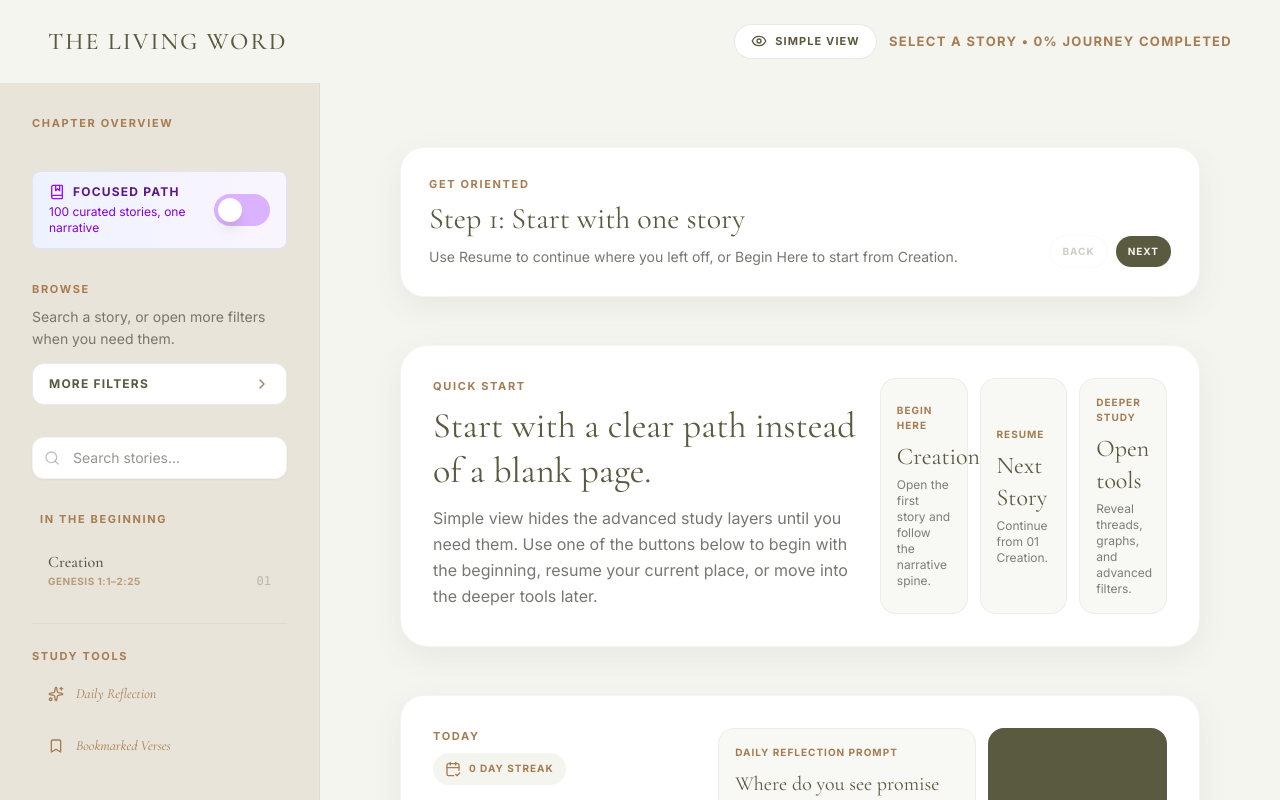
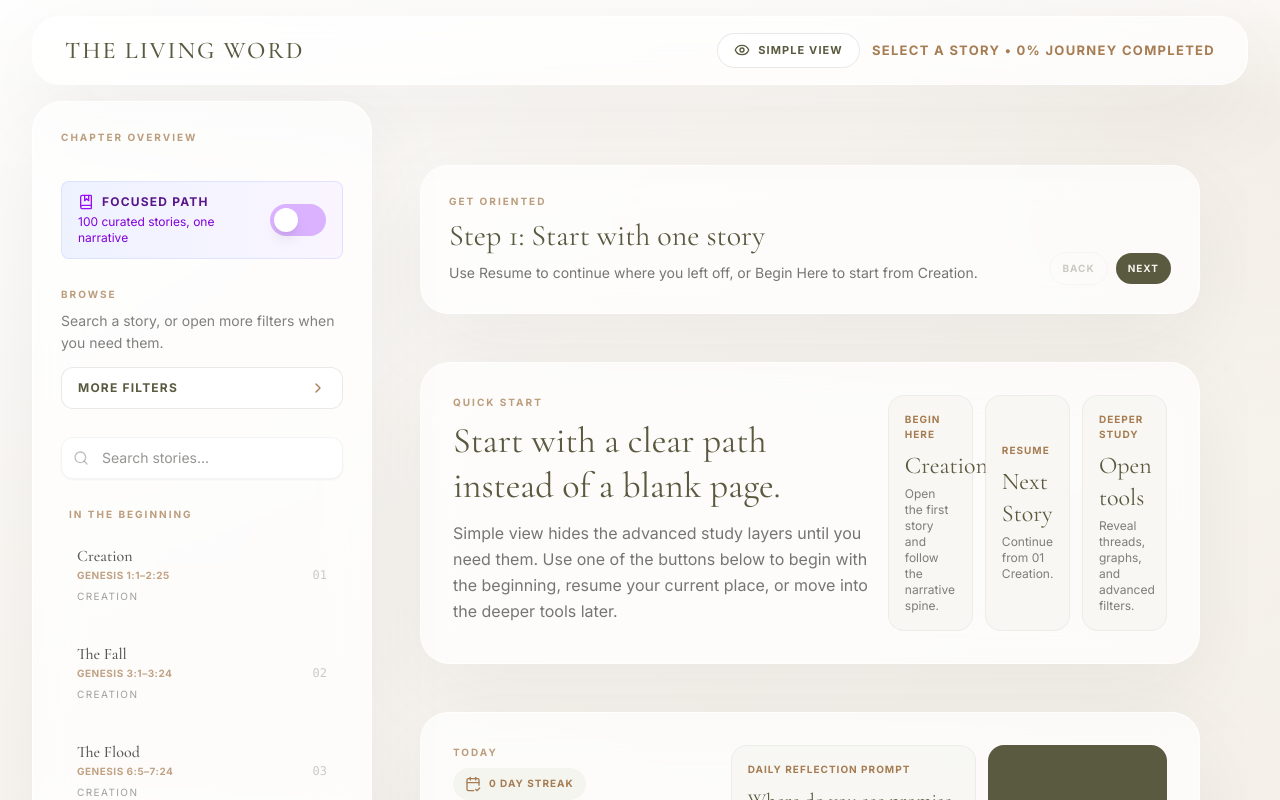
Before and after one commit to ajaydaram/living-word-bible-journey, a React (Vite) app: page / in a window 1280 px wide. Shown: the top 800 px of the page. Built offline with nearby package versions, Linux system fonts and the light colour scheme.

Commit message:
Shift app toward editorial reading design

```diff
--- a/src/App.tsx
+++ b/src/App.tsx
@@ -591,9 +591,11 @@ export default function App() {
   const progressPercentage = Math.round((completedStories.length / bibleStories.length) * 100);
 
   return (
-    <div className="flex flex-col h-screen bg-bg-warm overflow-hidden">
+    <div className="relative flex min-h-screen flex-col overflow-hidden text-ink">
+      <div className="pointer-events-none absolute inset-0 bg-[radial-gradient(circle_at_top_left,rgba(255,255,255,0.78),transparent_34%),radial-gradient(circle_at_top_right,rgba(166,124,82,0.12),transparent_28%)]" />
+      <div className="pointer-events-none absolute inset-x-0 top-0 h-28 bg-gradient-to-b from-white/60 to-transparent" />
       {/* Header */}
-      <header className="px-6 lg:px-12 py-6 border-bottom border-ink/5 flex flex-col sm:flex-row justify-between items-baseline gap-4 bg-bg-warm shrink-0">
+      <header className="sticky top-4 z-50 mx-4 sm:mx-6 lg:mx-8 mt-4 editorial-shell px-5 sm:px-6 lg:px-8 py-4 flex flex-col sm:flex-row justify-between items-baseline gap-4 shrink-0 rounded-[28px]">
         <div className="flex items-center gap-4">
           {!isSidebarOpen && (
             <button
@@ -631,8 +633,8 @@ export default function App() {
       </header>
 
       {useFullBibleMode && (
-        <div className="px-6 lg:px-12 pt-4 shrink-0">
-          <div className="rounded-2xl border border-indigo-200/70 bg-indigo-50/80 px-4 py-3 text-indigo-950 shadow-sm">
+        <div className="mx-4 sm:mx-6 lg:mx-8 pt-4 shrink-0">
+          <div className="editorial-quiet rounded-[24px] px-4 py-3 text-indigo-950 shadow-sm">
             <div className="text-[10px] font-bold uppercase tracking-[0.24em] text-indigo-700 mb-1">Full Bible Mode Active</div>
             <div className="font-serif text-lg leading-tight">The sidebar now lists chapters by Act, not just the 100-story path.</div>
             <div className="text-sm text-indigo-800/80 mt-1 leading-relaxed">Open the chapter browser and tap a milestone chapter to jump into the matching reading panel.</div>
@@ -640,7 +642,7 @@ export default function App() {
         </div>
       )}
 
-      <div className="flex flex-1 overflow-hidden relative">
+      <div className="relative flex flex-1 overflow-hidden px-4 sm:px-6 lg:px-8 pb-4 pt-4">
         {/* Sidebar Navigation */}
         <AnimatePresence>
           {isSidebarOpen && (
@@ -648,9 +650,9 @@ export default function App() {
               initial={{ x: -320 }}
               animate={{ x: 0 }}
               exit={{ x: -320 }}
-              className="w-full lg:w-[320px] bg-sand border-r border-ink/5 flex flex-col h-full z-50 absolute lg:relative"
+              className="w-full lg:w-[340px] editorial-shell flex flex-col h-full z-50 absolute lg:relative rounded-[30px] overflow-hidden"
             >
-              <div className="p-8 space-y-8 flex flex-col h-full">
+              <div className="p-6 sm:p-7 space-y-7 flex flex-col h-full">
                 <div className="flex items-center justify-between">
                   <div className="section-label">CHAPTER OVERVIEW</div>
                   <button onClick={() => setIsSidebarOpen(false)} aria-label="Close story browser" title="Close story browser" className="lg:hidden p-2 hover:bg-bg-warm rounded-full">
@@ -853,7 +855,7 @@ export default function App() {
         </AnimatePresence>
 
         {/* Main Content View */}
-        <main className="flex-1 flex flex-col h-full bg-bg-warm overflow-y-auto">
+        <main className="flex-1 flex flex-col h-full bg-transparent overflow-y-auto">
           <div className={`max-w-4xl mx-auto w-full px-4 sm:px-6 lg:px-12 ${isMobileReading ? 'py-4 space-y-4' : 'py-8 sm:py-10 lg:py-16 space-y-8 sm:space-y-10 lg:space-y-12'}`}>
             <section className="lg:hidden sticky top-0 z-20 bg-bg-warm/95 backdrop-blur supports-[backdrop-filter]:bg-bg-warm/80 border border-ink/5 rounded-2xl p-3">
               <div className="grid grid-cols-2 gap-2">
@@ -872,7 +874,7 @@ export default function App() {
               </div>
             </section>
             {!shouldSimplifyLanding && !onboardingDismissed && (
-              <section className="bg-paper p-4 sm:p-6 lg:p-7 rounded-[24px] card-shadow border border-ink/5">
+              <section className="editorial-shell p-4 sm:p-6 lg:p-7 rounded-[28px]">
                 <div className="section-label">GET ORIENTED</div>
                 <div className="flex flex-col lg:flex-row lg:items-end lg:justify-between gap-4">
                   <div>
@@ -908,7 +910,7 @@ export default function App() {
             )}
 
             {shouldSimplifyLanding && (
-              <section className="bg-paper p-5 rounded-[24px] card-shadow border border-ink/5 space-y-4">
+              <section className="editorial-shell p-5 rounded-[28px] space-y-4">
                 <div>
                   <div className="section-label">START HERE</div>
                   <h2 className="text-3xl font-serif text-olive leading-tight mt-1">One simple path for today.</h2>
@@ -935,7 +937,7 @@ export default function App() {
             )}
 
             {!shouldSimplifyLanding && (
-            <section className="bg-paper p-4 sm:p-6 lg:p-8 rounded-[28px] card-shadow border border-ink/5 grid gap-4 lg:grid-cols-[1.2fr_0.8fr] items-start">
+            <section className="editorial-shell p-4 sm:p-6 lg:p-8 rounded-[30px] grid gap-4 lg:grid-cols-[1.2fr_0.8fr] items-start">
               <div>
                 <div className="section-label">QUICK START</div>
                 <h2 className="text-3xl lg:text-4xl font-serif text-olive leading-tight mt-1 mb-3">Start with a clear path instead of a blank page.</h2>
@@ -966,7 +968,7 @@ export default function App() {
             )}
 
             {!shouldSimplifyLanding && (
-            <section className="bg-paper p-4 sm:p-6 lg:p-8 rounded-[24px] card-shadow border border-ink/5 grid gap-4 lg:grid-cols-[0.75fr_1.25fr] items-start">
+            <section className="editorial-shell p-4 sm:p-6 lg:p-8 rounded-[28px] grid gap-4 lg:grid-cols-[0.75fr_1.25fr] items-start">
               <div>
                 <div className="section-label">TODAY</div>
                 <div className="inline-flex items-center gap-2 px-3 py-2 rounded-full bg-bg-warm text-clay text-[10px] font-bold uppercase tracking-widest mb-3">
@@ -1031,7 +1033,7 @@ export default function App() {
 
             {showExpandedDashboard && !shouldSimplifyLanding && (
             <section className="grid gap-4 lg:grid-cols-[1.3fr_0.7fr]">
-              <div className="bg-paper p-6 lg:p-8 rounded-[28px] card-shadow overflow-hidden relative">
+              <div className="editorial-shell p-6 lg:p-8 rounded-[30px] overflow-hidden relative">
                 <div className="flex items-center gap-3 mb-4 text-clay">
                   <Layers3 className="w-4 h-4" />
                   <div className="section-label mb-0">UNIFIED MESSAGE</div>
@@ -1053,7 +1055,7 @@ export default function App() {
                   ))}
                 </div>
               </div>
-              <div className="bg-paper p-6 lg:p-8 rounded-[28px] card-shadow space-y-4">
+              <div className="editorial-shell p-6 lg:p-8 rounded-[30px] space-y-4">
                 <div className="flex items-center gap-3">
                   <Compass className="w-4 h-4 text-clay" />
                   <div className="section-label mb-0">PERSONA FOCUS</div>
@@ -1138,7 +1140,7 @@ export default function App() {
 
             <section className="grid gap-4 lg:grid-cols-3">
               {readingPlans.map(plan => (
-                <div key={plan.title} className="bg-paper p-6 rounded-[24px] card-shadow border border-ink/5">
+                <div key={plan.title} className="editorial-shell p-6 rounded-[28px]">
                   <div className="section-label">THEMATIC PATH</div>
                   <div className="font-serif text-3xl text-olive mt-1 mb-2">{plan.title}</div>
                   <div className="text-sm italic text-clay mb-3">{plan.theme}</div>
@@ -1193,7 +1195,7 @@ export default function App() {
                   className="space-y-12 pb-20"
                 >
                   {/* Story Card */}
-                  <article ref={storyPanelRef} className="bg-paper p-4 sm:p-6 lg:p-12 rounded-[24px] sm:rounded-[32px] card-shadow relative overflow-hidden">
+                  <article ref={storyPanelRef} className="editorial-shell p-4 sm:p-6 lg:p-12 rounded-[28px] sm:rounded-[36px] relative overflow-hidden">
                     <div className="flex flex-wrap items-center gap-3 mb-4">
                       <div className="story-meta">Story {selectedStory.id === 100 ? 'One Hundred' : `No. ${selectedStory.id}`}</div>
                       {/* Act Badge */}
--- a/src/index.css
+++ b/src/index.css
@@ -16,8 +16,24 @@
   --shadow-strong: 0 10px 30px rgba(90, 90, 64, 0.08);
 }
 
+html,
+body,
+#root {
+  min-height: 100%;
+}
+
 body {
   @apply bg-bg-warm text-ink font-sans antialiased min-h-screen;
+  background:
+    radial-gradient(circle at top left, rgba(255, 255, 255, 0.9), transparent 36%),
+    radial-gradient(circle at top right, rgba(166, 124, 82, 0.12), transparent 28%),
+    linear-gradient(180deg, #f7f4ec 0%, #f2ede3 100%);
+  background-attachment: fixed;
+}
+
+::selection {
+  background: rgba(90, 90, 64, 0.16);
+  color: #2c2c28;
 }
 
 h1, h2, h3, h4, .serif {
@@ -25,13 +41,25 @@ h1, h2, h3, h4, .serif {
 }
 
 .section-label {
-  @apply text-[11px] font-bold uppercase tracking-[0.15em] text-clay mb-2;
+  @apply text-[10px] font-bold uppercase tracking-[0.2em] text-clay/75 mb-2;
 }
 
 .card-shadow {
-  @apply shadow-[var(--shadow-strong)];
+  @apply shadow-[0_22px_60px_rgba(34,34,28,0.06)] border border-white/70;
 }
 
 .soft-shadow {
-  @apply shadow-[var(--shadow-soft)];
+  @apply shadow-[0_8px_24px_rgba(34,34,28,0.04)];
 }
+
+.editorial-shell {
+  background: rgba(255, 255, 255, 0.7);
+  backdrop-filter: blur(20px);
+  border: 1px solid rgba(255, 255, 255, 0.72);
+  box-shadow: 0 30px 90px rgba(34, 34, 28, 0.06);
+}
+
+.editorial-quiet {
+  background: rgba(255, 255, 255, 0.5);
+  border: 1px solid rgba(90, 90, 64, 0.09);
+}
```
